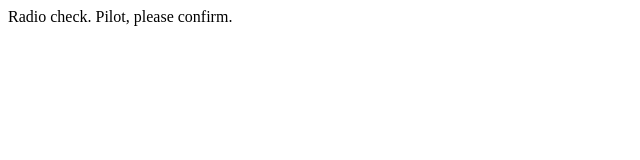
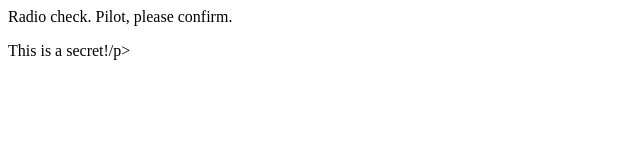
Before and after one commit to gracengale/communication-log, a plain HTML site: page index.html in a window 1280 px wide. Shown: the whole page, without its empty margins (0-640 px from the left). Drawn offline with Linux system fonts and the light colour scheme.

Commit message:
Added second line to log

```diff
--- a/index.html
+++ b/index.html
@@ -1,5 +1,6 @@
 <html>
 <body>
    <p>Radio check. Pilot, please confirm.</p>
+   <p>This is a secret!/p>
 </body>
 </html>
```
